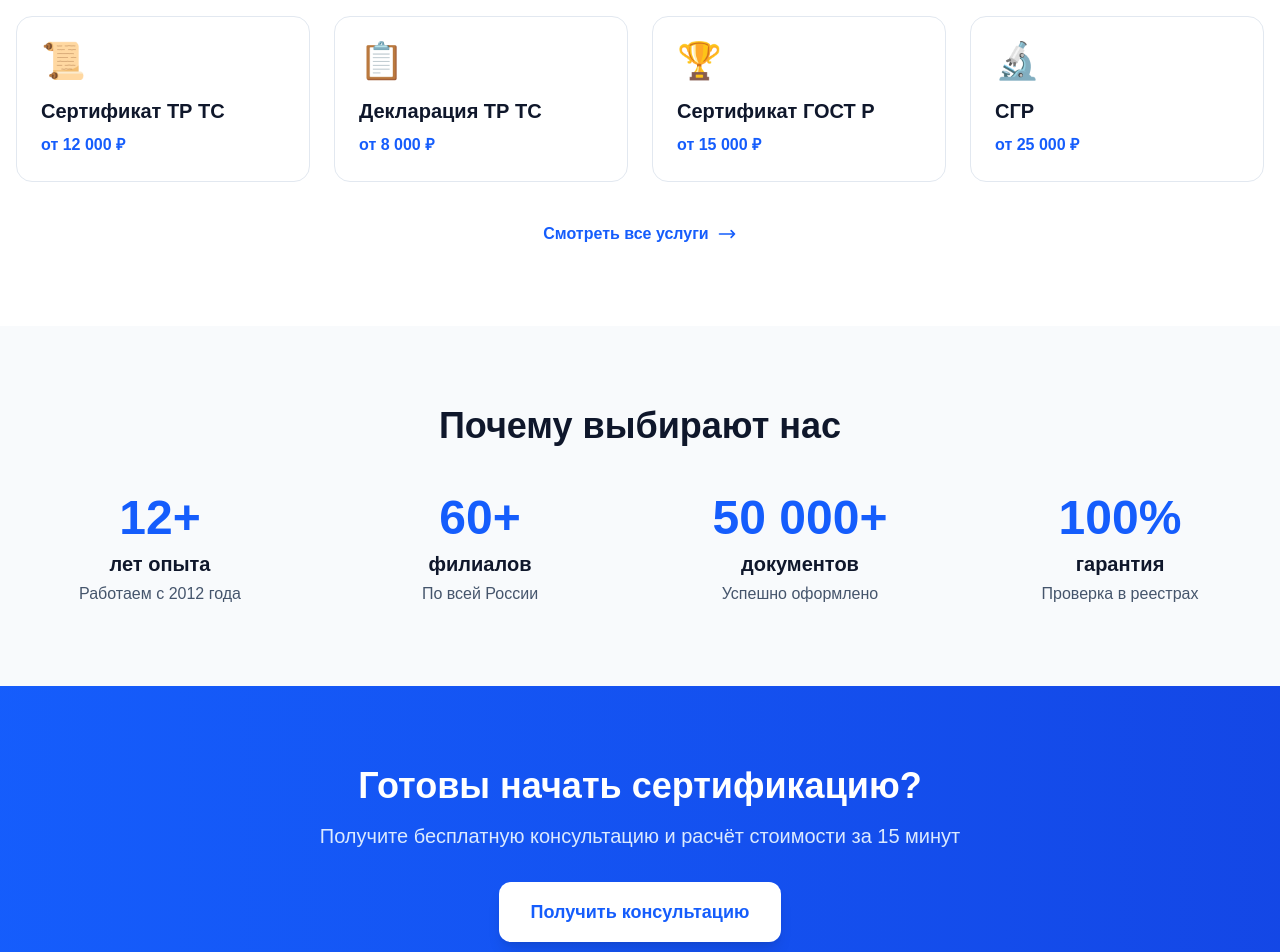
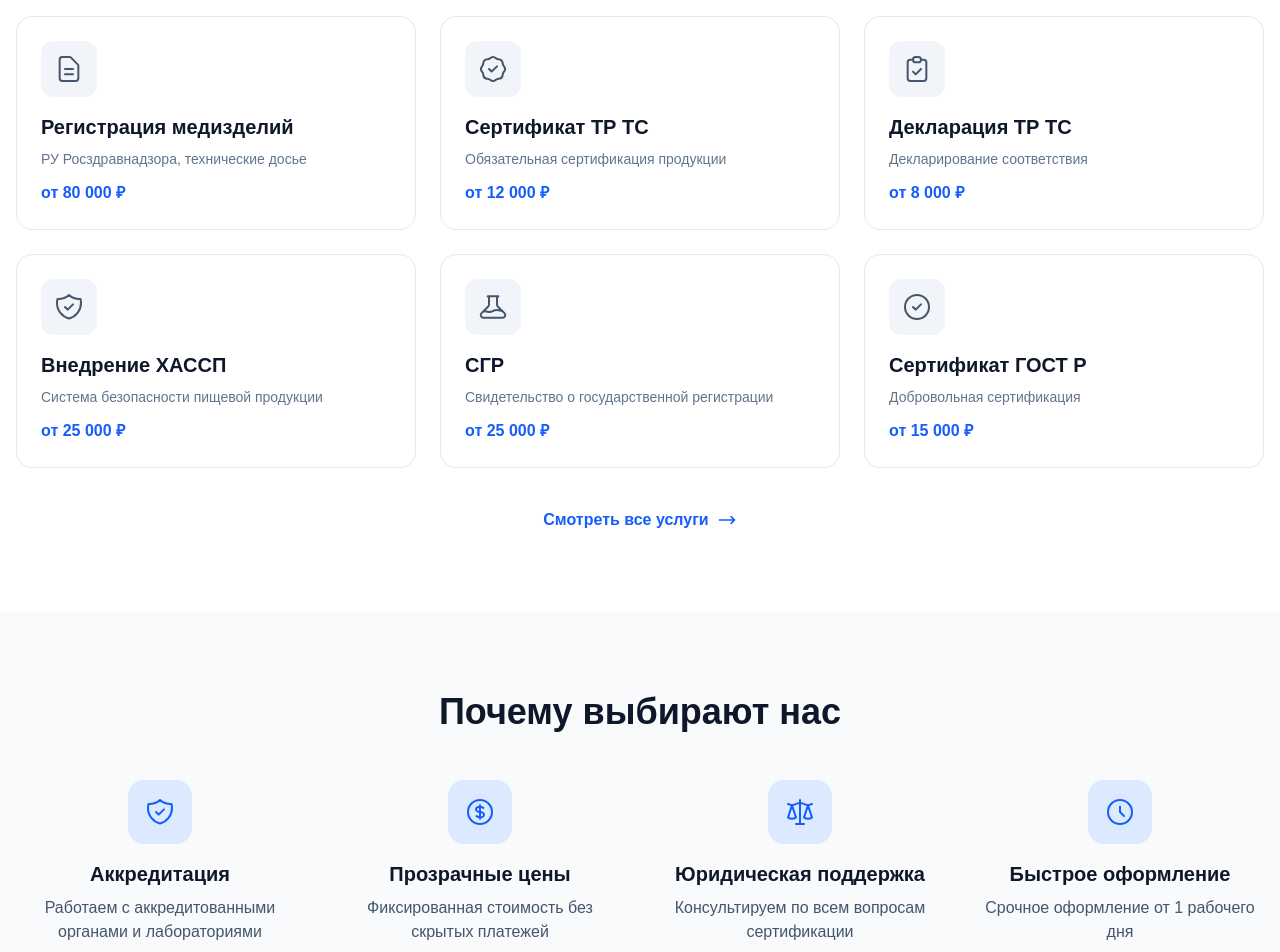
Before and after one commit to KZNGSG/gsg-rt-new, a Next.js app: page / in a window 1280 px wide. Shown: the part 1400-2352 px from the top of the page. Built offline with nearby package versions, Linux system fonts and the light colour scheme.

Commit message:
Update homepage: add services with SVG icons, remove emojis

```diff
--- a/src/app/page.tsx
+++ b/src/app/page.tsx
@@ -2,11 +2,85 @@ import Link from 'next/link';
 import { Hero } from '@/components/sections/Hero';
 
 const SERVICES = [
-  { title: 'Сертификат ТР ТС', price: 'от 12 000 ₽', icon: '📜', slug: 'sertifikat-tr-ts' },
-  { title: 'Декларация ТР ТС', price: 'от 8 000 ₽', icon: '📋', slug: 'deklarirovanie' },
-  { title: 'Сертификат ГОСТ Р', price: 'от 15 000 ₽', icon: '🏆', slug: 'gost-r' },
-  { title: 'СГР', price: 'от 25 000 ₽', icon: '🔬', slug: 'sgr' },
+  {
+    title: 'Регистрация медизделий',
+    desc: 'РУ Росздравнадзора, технические досье',
+    price: 'от 80 000',
+    slug: 'registratsiya-medizdeliy',
+    icon: 'medical'
+  },
+  {
+    title: 'Сертификат ТР ТС',
+    desc: 'Обязательная сертификация продукции',
+    price: 'от 12 000',
+    slug: 'sertifikat-tr-ts',
+    icon: 'certificate'
+  },
+  {
+    title: 'Декларация ТР ТС',
+    desc: 'Декларирование соответствия',
+    price: 'от 8 000',
+    slug: 'deklarirovanie',
+    icon: 'declaration'
+  },
+  {
+    title: 'Внедрение ХАССП',
+    desc: 'Система безопасности пищевой продукции',
+    price: 'от 25 000',
+    slug: 'hassp',
+    icon: 'haccp'
+  },
+  {
+    title: 'СГР',
+    desc: 'Свидетельство о государственной регистрации',
+    price: 'от 25 000',
+    slug: 'sgr',
+    icon: 'sgr'
+  },
+  {
+    title: 'Сертификат ГОСТ Р',
+    desc: 'Добровольная сертификация',
+    price: 'от 15 000',
+    slug: 'gost-r',
+    icon: 'gost'
+  },
 ];
+
+function ServiceIcon({ type }: { type: string }) {
+  const icons: Record<string, JSX.Element> = {
+    medical: (
+      <svg className="w-8 h-8" fill="none" stroke="currentColor" viewBox="0 0 24 24">
+        <path strokeLinecap="round" strokeLinejoin="round" strokeWidth={1.5} d="M9 12h6m-6 4h6m2 5H7a2 2 0 01-2-2V5a2 2 0 012-2h5.586a1 1 0 01.707.293l5.414 5.414a1 1 0 01.293.707V19a2 2 0 01-2 2z" />
+      </svg>
+    ),
+    certificate: (
+      <svg className="w-8 h-8" fill="none" stroke="currentColor" viewBox="0 0 24 24">
+        <path strokeLinecap="round" strokeLinejoin="round" strokeWidth={1.5} d="M9 12l2 2 4-4M7.835 4.697a3.42 3.42 0 001.946-.806 3.42 3.42 0 014.438 0 3.42 3.42 0 001.946.806 3.42 3.42 0 013.138 3.138 3.42 3.42 0 00.806 1.946 3.42 3.42 0 010 4.438 3.42 3.42 0 00-.806 1.946 3.42 3.42 0 01-3.138 3.138 3.42 3.42 0 00-1.946.806 3.42 3.42 0 01-4.438 0 3.42 3.42 0 00-1.946-.806 3.42 3.42 0 01-3.138-3.138 3.42 3.42 0 00-.806-1.946 3.42 3.42 0 010-4.438 3.42 3.42 0 00.806-1.946 3.42 3.42 0 013.138-3.138z" />
+      </svg>
+    ),
+    declaration: (
+      <svg className="w-8 h-8" fill="none" stroke="currentColor" viewBox="0 0 24 24">
+        <path strokeLinecap="round" strokeLinejoin="round" strokeWidth={1.5} d="M9 5H7a2 2 0 00-2 2v12a2 2 0 002 2h10a2 2 0 002-2V7a2 2 0 00-2-2h-2M9 5a2 2 0 002 2h2a2 2 0 002-2M9 5a2 2 0 012-2h2a2 2 0 012 2m-6 9l2 2 4-4" />
+      </svg>
+    ),
+    haccp: (
+      <svg className="w-8 h-8" fill="none" stroke="currentColor" viewBox="0 0 24 24">
+        <path strokeLinecap="round" strokeLinejoin="round" strokeWidth={1.5} d="M9 12l2 2 4-4m5.618-4.016A11.955 11.955 0 0112 2.944a11.955 11.955 0 01-8.618 3.04A12.02 12.02 0 003 9c0 5.591 3.824 10.29 9 11.622 5.176-1.332 9-6.03 9-11.622 0-1.042-.133-2.052-.382-3.016z" />
+      </svg>
+    ),
+    sgr: (
+      <svg className="w-8 h-8" fill="none" stroke="currentColor" viewBox="0 0 24 24">
+        <path strokeLinecap="round" strokeLinejoin="round" strokeWidth={1.5} d="M19.428 15.428a2 2 0 00-1.022-.547l-2.387-.477a6 6 0 00-3.86.517l-.318.158a6 6 0 01-3.86.517L6.05 15.21a2 2 0 00-1.806.547M8 4h8l-1 1v5.172a2 2 0 00.586 1.414l5 5c1.26 1.26.367 3.414-1.415 3.414H4.828c-1.782 0-2.674-2.154-1.414-3.414l5-5A2 2 0 009 10.172V5L8 4z" />
+      </svg>
+    ),
+    gost: (
+      <svg className="w-8 h-8" fill="none" stroke="currentColor" viewBox="0 0 24 24">
+        <path strokeLinecap="round" strokeLinejoin="round" strokeWidth={1.5} d="M9 12l2 2 4-4m6 2a9 9 0 11-18 0 9 9 0 0118 0z" />
+      </svg>
+    ),
+  };
+  return icons[type] || icons.certificate;
+}
 
 export default function Home() {
   return (
@@ -25,18 +99,21 @@ export default function Home() {
             </p>
           </div>
 
-          <div className="grid md:grid-cols-2 lg:grid-cols-4 gap-6">
+          <div className="grid md:grid-cols-2 lg:grid-cols-3 gap-6">
             {SERVICES.map((service) => (
               <Link
                 key={service.slug}
                 href={`/vidy-sertifikacii/${service.slug}`}
                 className="group bg-white border border-slate-200 rounded-2xl p-6 hover:shadow-xl hover:border-blue-200 transition-all duration-300"
               >
-                <div className="text-4xl mb-4">{service.icon}</div>
+                <div className="w-14 h-14 flex items-center justify-center bg-slate-100 group-hover:bg-blue-50 rounded-xl mb-4 text-slate-600 group-hover:text-blue-600 transition-colors">
+                  <ServiceIcon type={service.icon} />
+                </div>
                 <h3 className="text-xl font-bold text-slate-900 mb-2 group-hover:text-blue-600 transition-colors">
                   {service.title}
                 </h3>
-                <p className="text-blue-600 font-semibold">{service.price}</p>
+                <p className="text-slate-500 text-sm mb-3">{service.desc}</p>
+                <p className="text-blue-600 font-semibold">{service.price} ₽</p>
               </Link>
             ))}
           </div>
@@ -55,7 +132,7 @@ export default function Home() {
         </div>
       </section>
 
-      {/* Секция преимуществ */}
+      {/* Почему мы */}
       <section className="py-20 bg-slate-50">
         <div className="container mx-auto px-4">
           <div className="text-center mb-12">
@@ -66,15 +143,49 @@ export default function Home() {
 
           <div className="grid md:grid-cols-2 lg:grid-cols-4 gap-8">
             {[
-              { number: '12+', label: 'лет опыта', desc: 'Работаем с 2012 года' },
-              { number: '60+', label: 'филиалов', desc: 'По всей России' },
-              { number: '50 000+', label: 'документов', desc: 'Успешно оформлено' },
-              { number: '100%', label: 'гарантия', desc: 'Проверка в реестрах' },
-            ].map((stat, i) => (
+              {
+                title: 'Аккредитация',
+                desc: 'Работаем с аккредитованными органами и лабораториями',
+                icon: (
+                  <svg className="w-8 h-8" fill="none" stroke="currentColor" viewBox="0 0 24 24">
+                    <path strokeLinecap="round" strokeLinejoin="round" strokeWidth={1.5} d="M9 12l2 2 4-4m5.618-4.016A11.955 11.955 0 0112 2.944a11.955 11.955 0 01-8.618 3.04A12.02 12.02 0 003 9c0 5.591 3.824 10.29 9 11.622 5.176-1.332 9-6.03 9-11.622 0-1.042-.133-2.052-.382-3.016z" />
+                  </svg>
+                )
+              },
+              {
+                title: 'Прозрачные цены',
+                desc: 'Фиксированная стоимость без скрытых платежей',
+                icon: (
+                  <svg className="w-8 h-8" fill="none" stroke="currentColor" viewBox="0 0 24 24">
+                    <path strokeLinecap="round" strokeLinejoin="round" strokeWidth={1.5} d="M12 8c-1.657 0-3 .895-3 2s1.343 2 3 2 3 .895 3 2-1.343 2-3 2m0-8c1.11 0 2.08.402 2.599 1M12 8V7m0 1v8m0 0v1m0-1c-1.11 0-2.08-.402-2.599-1M21 12a9 9 0 11-18 0 9 9 0 0118 0z" />
+                  </svg>
+                )
+              },
+              {
+                title: 'Юридическая поддержка',
+                desc: 'Консультируем по всем вопросам сертификации',
+                icon: (
+                  <svg className="w-8 h-8" fill="none" stroke="currentColor" viewBox="0 0 24 24">
+                    <path strokeLinecap="round" strokeLinejoin="round" strokeWidth={1.5} d="M3 6l3 1m0 0l-3 9a5.002 5.002 0 006.001 0M6 7l3 9M6 7l6-2m6 2l3-1m-3 1l-3 9a5.002 5.002 0 006.001 0M18 7l3 9m-3-9l-6-2m0-2v2m0 16V5m0 16H9m3 0h3" />
+                  </svg>
+                )
+              },
+              {
+                title: 'Быстрое оформление',
+                desc: 'Срочное оформление от 1 рабочего дня',
+                icon: (
+                  <svg className="w-8 h-8" fill="none" stroke="currentColor" viewBox="0 0 24 24">
+                    <path strokeLinecap="round" strokeLinejoin="round" strokeWidth={1.5} d="M12 8v4l3 3m6-3a9 9 0 11-18 0 9 9 0 0118 0z" />
+                  </svg>
+                )
+              },
+            ].map((item, i) => (
               <div key={i} className="text-center">
-                <div className="text-5xl font-bold text-blue-600 mb-2">{stat.number}</div>
-                <div className="text-xl font-semibold text-slate-900 mb-1">{stat.label}</div>
-                <div className="text-slate-600">{stat.desc}</div>
+                <div className="w-16 h-16 flex items-center justify-center bg-blue-100 text-blue-600 rounded-2xl mx-auto mb-4">
+                  {item.icon}
+                </div>
+                <h3 className="text-xl font-semibold text-slate-900 mb-2">{item.title}</h3>
+                <p className="text-slate-600">{item.desc}</p>
               </div>
             ))}
           </div>
```
